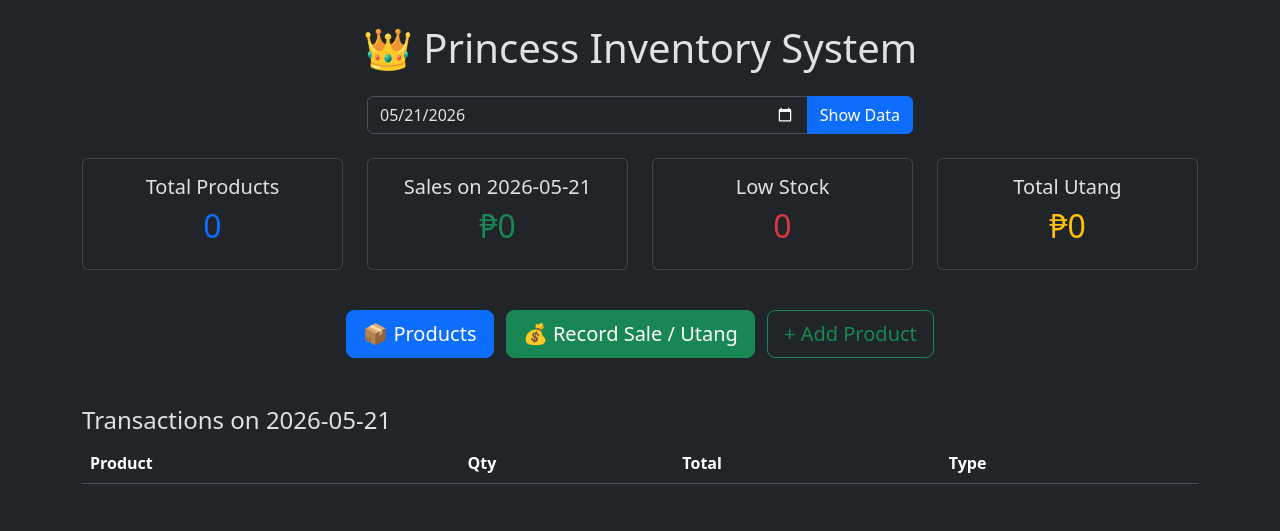
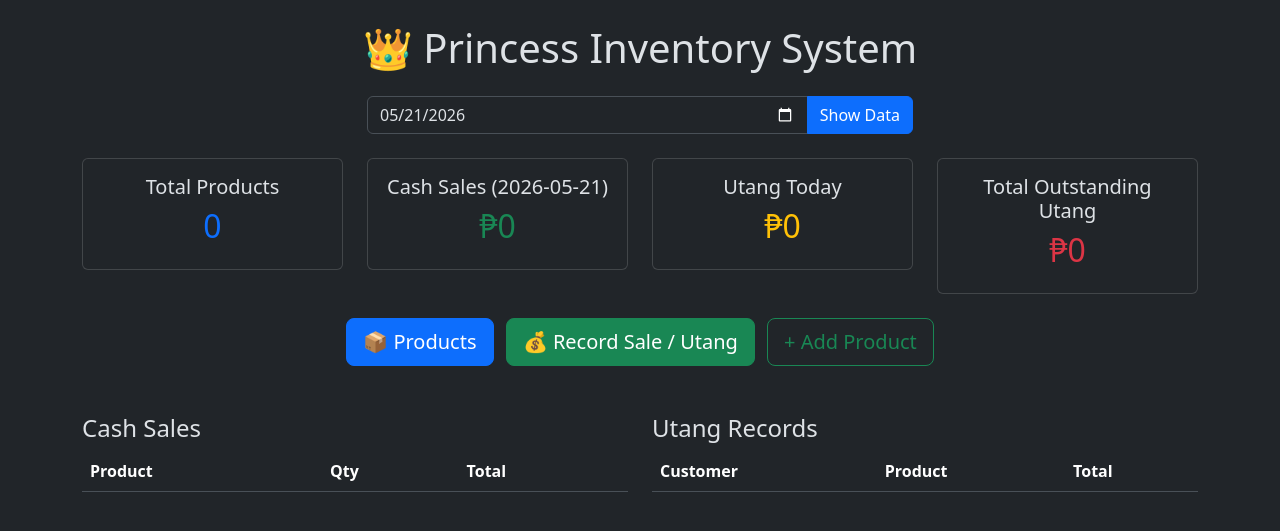
Before and after one commit to sejiro06/princess-inventory, a Flask app: page / in a window 1280 px wide. Shown: the top 531 px of the page. Run offline with Flask 3, Linux system fonts and the light colour scheme; data that the repository does not hold is empty.

Commit message:
Update dashboard.html

```diff
--- a/templates/dashboard.html
+++ b/templates/dashboard.html
@@ -22,8 +22,8 @@
         </div>
     </div>
 
-    <div class="row text-center">
-        <div class="col-md-3 mb-3">
+    <div class="row text-center mb-4">
+        <div class="col-md-3">
             <div class="card">
                 <div class="card-body">
                     <h5>Total Products</h5>
@@ -31,27 +31,27 @@
                 </div>
             </div>
         </div>
-        <div class="col-md-3 mb-3">
+        <div class="col-md-3">
             <div class="card">
                 <div class="card-body">
-                    <h5>Sales on {{ selected_date }}</h5>
+                    <h5>Cash Sales ({{ selected_date }})</h5>
                     <h2 class="text-success">₱{{ day_sales }}</h2>
                 </div>
             </div>
         </div>
-        <div class="col-md-3 mb-3">
+        <div class="col-md-3">
             <div class="card">
                 <div class="card-body">
-                    <h5>Low Stock</h5>
-                    <h2 class="text-danger">{{ low_stock }}</h2>
+                    <h5>Utang Today</h5>
+                    <h2 class="text-warning">₱{{ day_utang }}</h2>
                 </div>
             </div>
         </div>
-        <div class="col-md-3 mb-3">
+        <div class="col-md-3">
             <div class="card">
                 <div class="card-body">
-                    <h5>Total Utang</h5>
-                    <h2 class="text-warning">₱{{ total_debt }}</h2>
+                    <h5>Total Outstanding Utang</h5>
+                    <h2 class="text-danger">₱{{ total_debt }}</h2>
                 </div>
             </div>
         </div>
@@ -63,34 +63,52 @@
         <a href="/add_product" class="btn btn-outline-success btn-lg">+ Add Product</a>
     </div>
 
-    <!-- Transactions on Selected Date -->
-    <h4 class="mt-5">Transactions on {{ selected_date }}</h4>
+    <!-- Two Separate Tables -->
+    <div class="row mt-5">
+        <div class="col-md-6">
+            <h4>Cash Sales</h4>
             <table class="table table-striped">
                 <thead>
                     <tr>
                         <th>Product</th>
                         <th>Qty</th>
                         <th>Total</th>
-                <th>Type</th>
                     </tr>
                 </thead>
                 <tbody>
-            {% for t in transactions %}
+                    {% for t in transactions if not t['customer_name'] %}
                     <tr>
                         <td>{{ t['product_name'] }}</td>
                         <td>{{ t['quantity'] }}</td>
                         <td>₱{{ t['total_amount'] }}</td>
-                <td>
-                    {% if t['customer_name'] %}
-                        <span class="badge bg-warning">Utang - {{ t['customer_name'] }}</span>
-                    {% else %}
-                        <span class="badge bg-success">Cash</span>
-                    {% endif %}
-                </td>
                     </tr>
                     {% endfor %}
                 </tbody>
             </table>
         </div>
+
+        <div class="col-md-6">
+            <h4>Utang Records</h4>
+            <table class="table table-striped">
+                <thead>
+                    <tr>
+                        <th>Customer</th>
+                        <th>Product</th>
+                        <th>Total</th>
+                    </tr>
+                </thead>
+                <tbody>
+                    {% for t in transactions if t['customer_name'] %}
+                    <tr>
+                        <td>{{ t['customer_name'] }}</td>
+                        <td>{{ t['product_name'] }}</td>
+                        <td>₱{{ t['total_amount'] }}</td>
+                    </tr>
+                    {% endfor %}
+                </tbody>
+            </table>
+        </div>
+    </div>
+</div>
 </body>
 </html>
```
Lines whose indentation alone changed are shown as unchanged.
